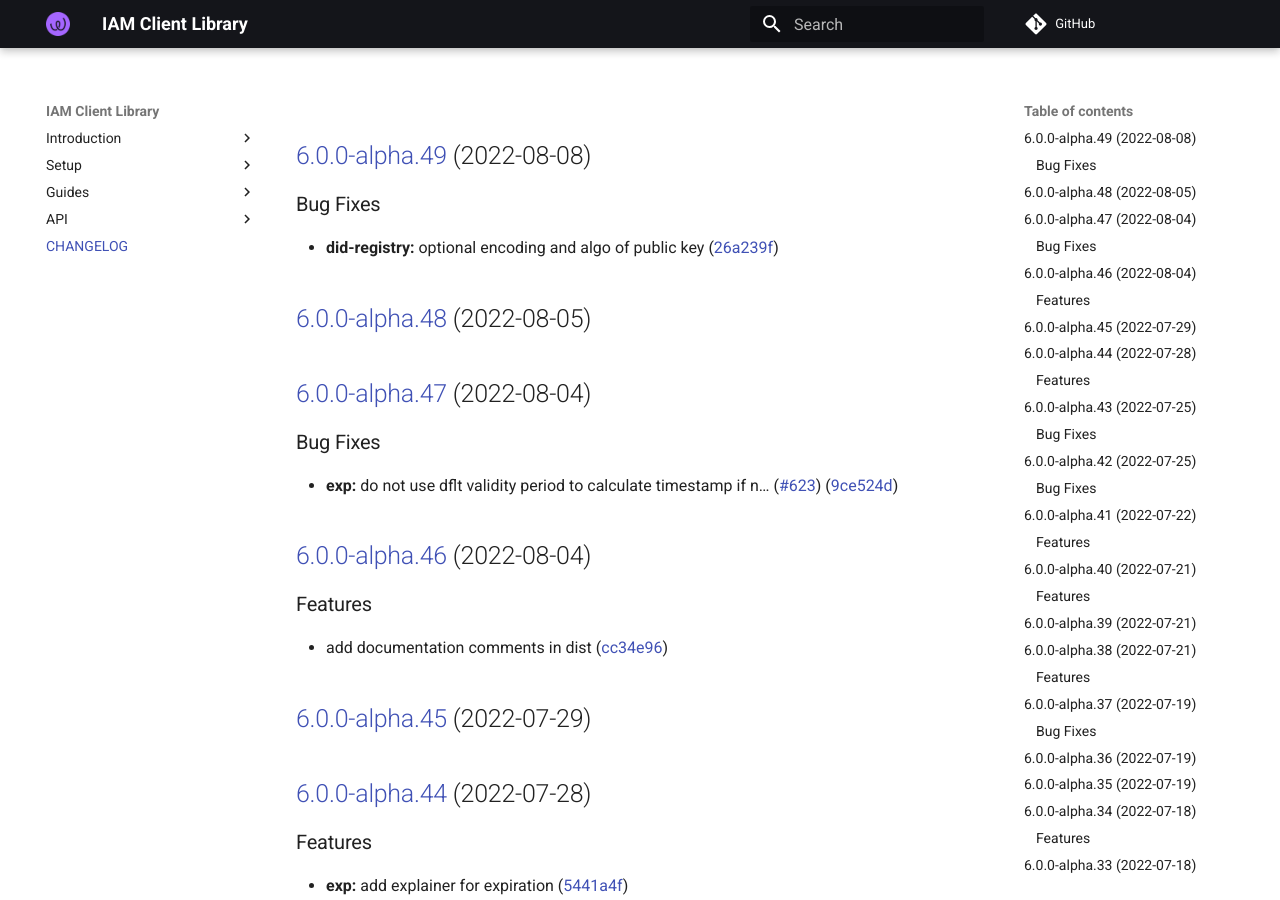
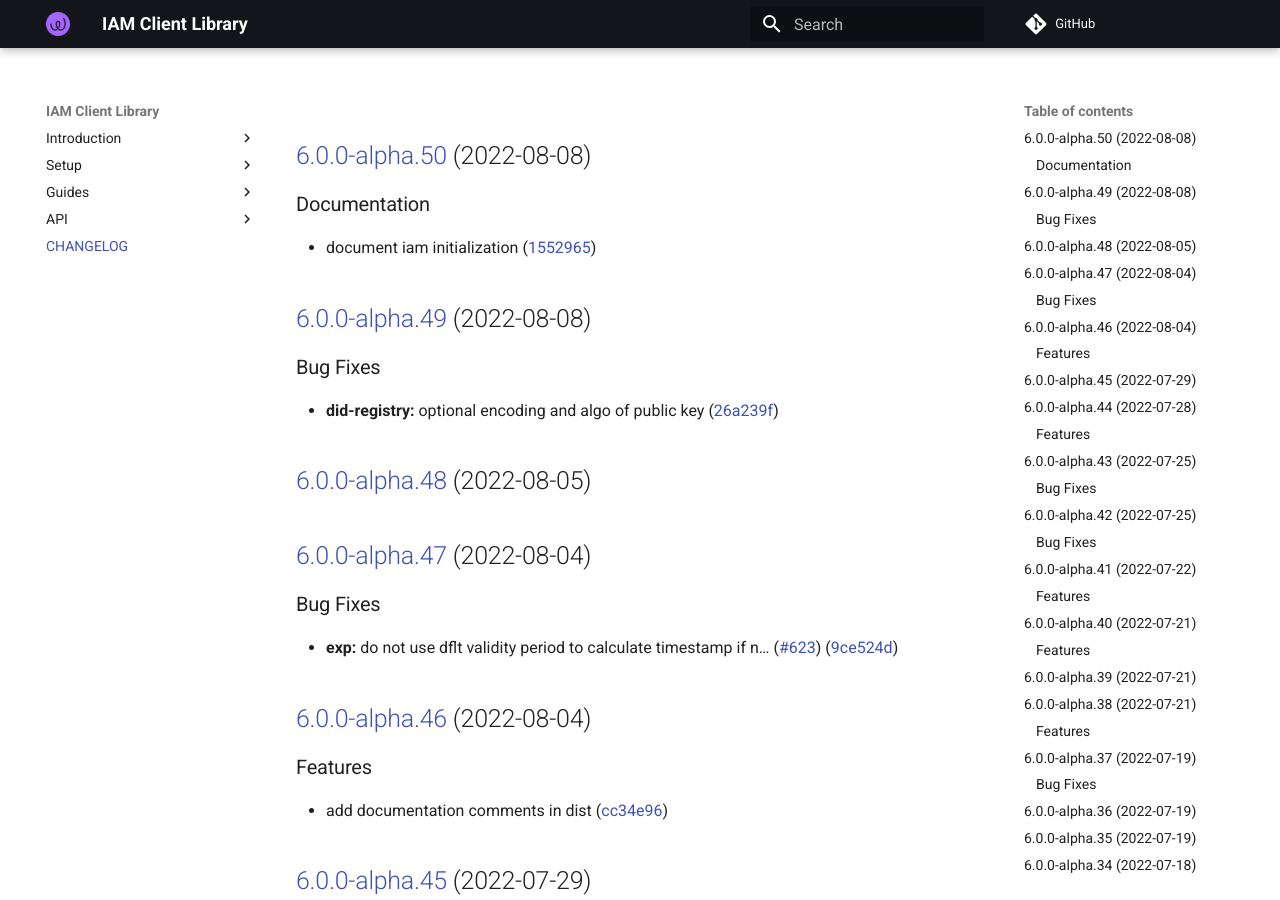
Before and after one commit to energywebfoundation/iam-client-lib, an MkDocs documentation site: the page built from docs/CHANGELOG.md, in a window 1280 px wide and 900 px high. Built offline with MkDocs 1.6.1 and Material for MkDocs 9.7.7, drawn with Linux system fonts in a browser that asks for light colours; comment, search, counter and statistics services are not loaded.

Commit message:
chore(release): 6.0.0-alpha.50 [skip ci]
## [6.0.0-alpha.50](https://github.com/energywebfoundation/iam-client-lib/compare/v6.0.0-alpha.49...v6.0.0-alpha.50) (2022-08-08)

### Documentation

* document iam initialization ([1552965](https://github.com/energywebfoundation/iam-client-lib/commit/15529659f004e8695adc48ed8fbfd5254b0737f7))

```diff
--- a/docs/CHANGELOG.md
+++ b/docs/CHANGELOG.md
@@ -1,3 +1,10 @@
+## [6.0.0-alpha.50](https://github.com/energywebfoundation/iam-client-lib/compare/v6.0.0-alpha.49...v6.0.0-alpha.50) (2022-08-08)
+
+
+### Documentation
+
+* document iam initialization ([1552965](https://github.com/energywebfoundation/iam-client-lib/commit/15529659f004e8695adc48ed8fbfd5254b0737f7))
+
 ## [6.0.0-alpha.49](https://github.com/energywebfoundation/iam-client-lib/compare/v6.0.0-alpha.48...v6.0.0-alpha.49) (2022-08-08)
 
 
--- a/package.json
+++ b/package.json
@@ -1,6 +1,6 @@
 {
   "name": "iam-client-lib",
-  "version": "6.0.0-alpha.49",
+  "version": "6.0.0-alpha.50",
   "description": "Library for Decentralized Identity and Access Management",
   "main": "dist/index.js",
   "module": "dist/index.esm.js",
```
